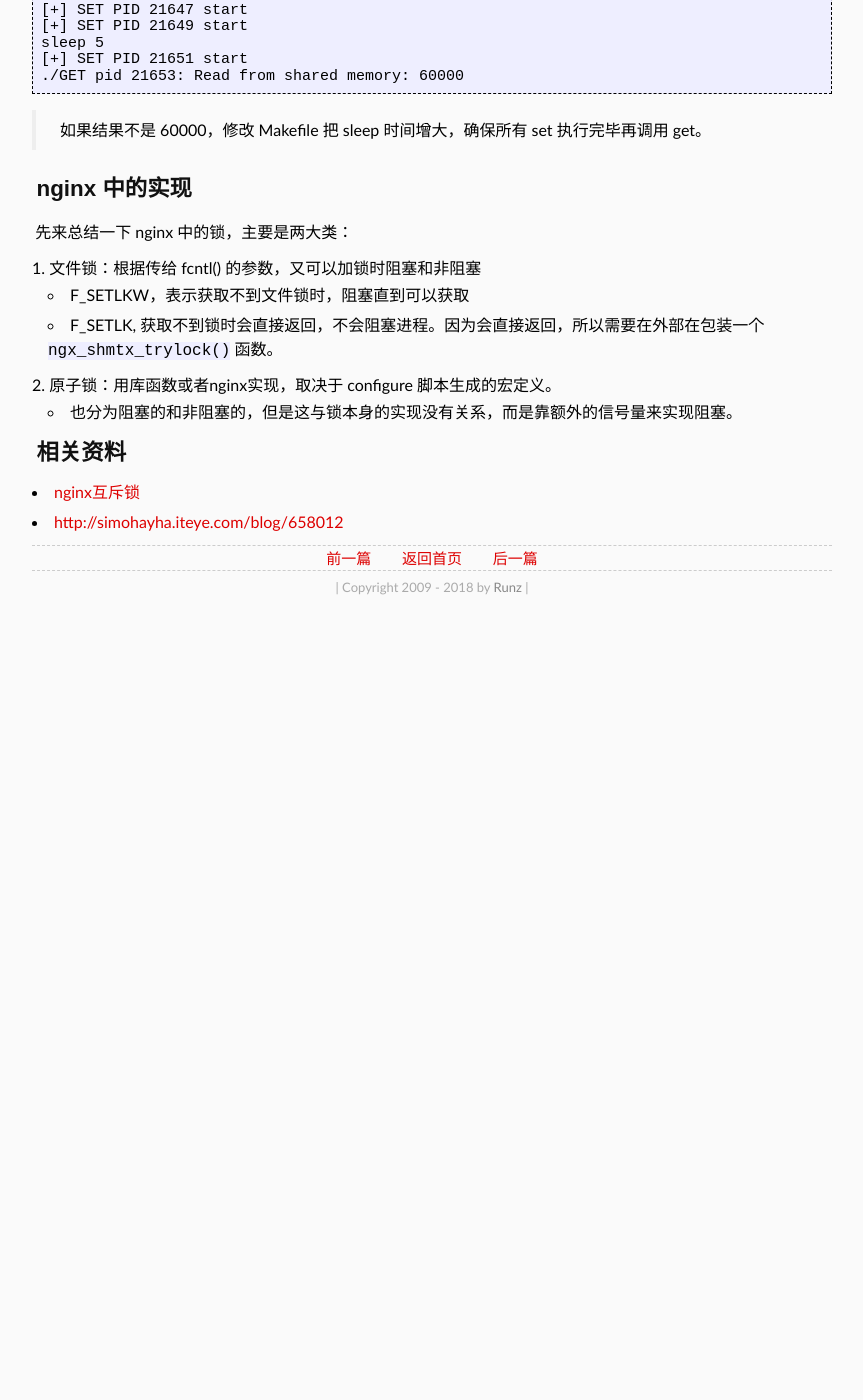
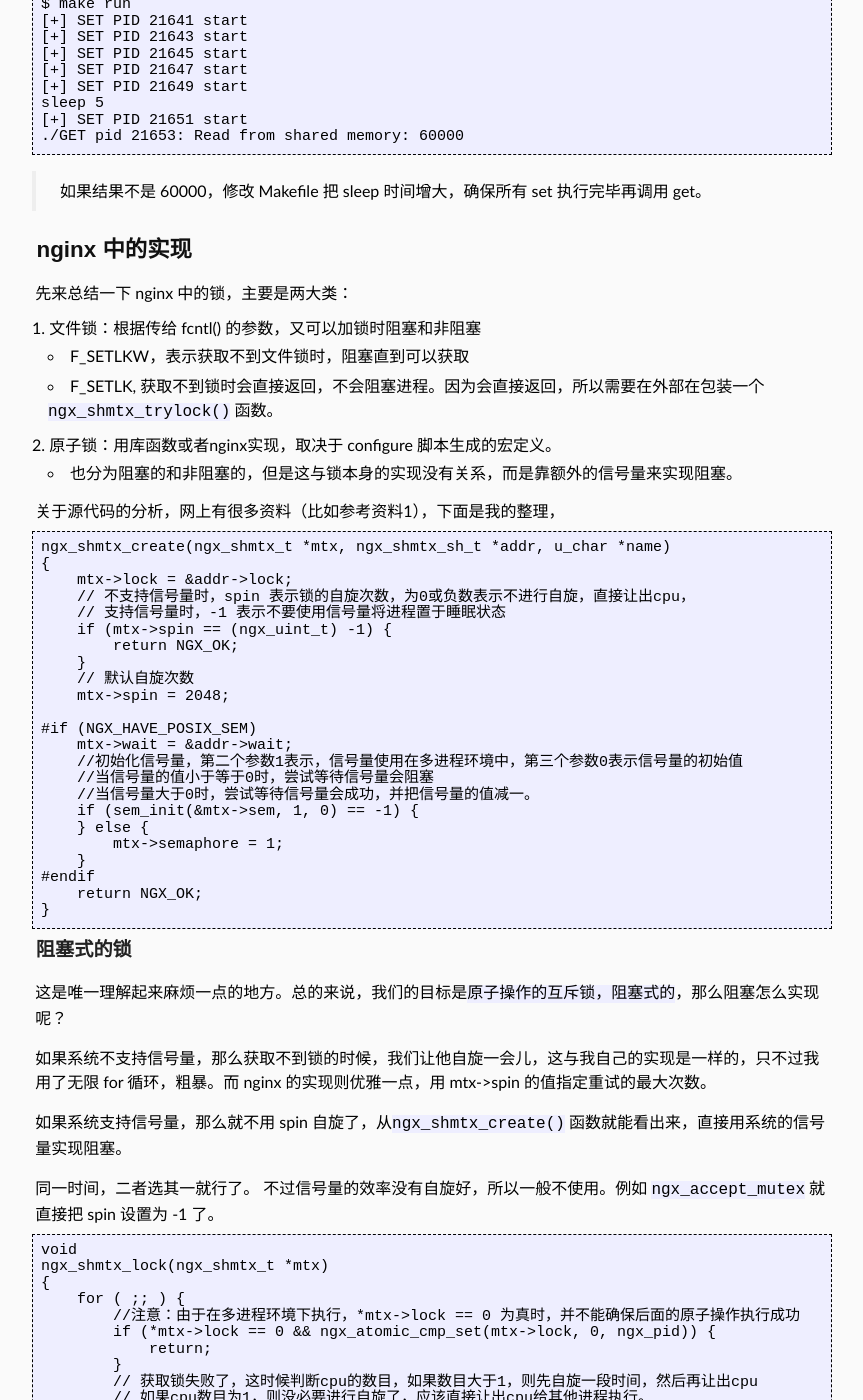
Before and after one commit to shaman7036/runzhen.github.io, a Jekyll site: the page built from _posts/2018-09-08-nginx-lock.md, in a window 1280 px wide and 1400 px high, scrolled down 3142 px. Shown: the whole window, without its empty margins (208-1071 px from the left). Built offline with Jekyll 4.4.1, drawn with Linux system fonts in a browser that asks for light colours; some web fonts are replaced; comment, search, counter and statistics services are not loaded; before the commit the page ends 3772 px from its top, so only the background shows below that; some of the changed text lies outside the part shown.

Commit message:
nginx-lock

````diff
--- a/_posts/2018-09-04-share-memory.md
+++ b/_posts/2018-09-04-share-memory.md
@@ -133,7 +133,7 @@
 ./GET pid 8309: Read from shared memory: 56778
 ```
 
-可以看到每次的结果都不一样。 那么怎么解决竞态条件呢？ 当然是用锁了，在下一篇博客[nginx 文件锁、原子锁的实现](https://blog.nlogn.cn/nginx-lock/)再详细的讨论。
+可以看到每次的结果都不一样。 那么怎么解决竞态条件呢？ 当然是用锁了，在下一篇博客[nginx 文件锁、自旋锁的实现](https://blog.nlogn.cn/nginx-lock/)再详细的讨论。
 
 总的来说 nginx 里有两种实现方式，一个是共享内存地址作为信号量lock，一个是文件锁，如果操作系统支持原子操作，首先考虑使用共享内存信号量，因为信号量比文件锁耗时少。
 
--- a/_posts/2018-09-08-nginx-lock.md
+++ b/_posts/2018-09-08-nginx-lock.md
@@ -1,7 +1,7 @@
 ---
 layout: post
 comments: yes
-title: "nginx 文件锁、原子锁的实现"
+title: "nginx 文件锁、自旋锁的实现"
 category: "Linux"
 tags: [nginx]
 ---
@@ -102,7 +102,7 @@
 > 另一个方法是修改 Makefile 的 run 部分，不自动运行 get 程序，只执行多个 set；然后用 `ps aux | grep set` 查看系统中有多少个 set 还在运行，确保没有之后再手动执行  ./get
 
 
-## 原子锁
+## 基于原子操作的锁
 
 文件锁的操作效率不及原子锁，原子锁是利用 CPU 提供的原子操作功能来实现锁，比如 `Compare-and-Swap` 指令 `cmpxchgl`， 可见效率上更胜一筹。
 
@@ -166,6 +166,115 @@
     - 也分为阻塞的和非阻塞的，但是这与锁本身的实现没有关系，而是靠额外的信号量来实现阻塞。
 
 
+关于源代码的分析，网上有很多资料（比如参考资料1），下面是我的整理，
+
+```
+ngx_shmtx_create(ngx_shmtx_t *mtx, ngx_shmtx_sh_t *addr, u_char *name)
+{
+    mtx->lock = &addr->lock;
+    // 不支持信号量时，spin 表示锁的自旋次数，为0或负数表示不进行自旋，直接让出cpu，
+    // 支持信号量时，-1 表示不要使用信号量将进程置于睡眠状态
+    if (mtx->spin == (ngx_uint_t) -1) {
+        return NGX_OK;
+    }
+    // 默认自旋次数
+    mtx->spin = 2048;
+
+#if (NGX_HAVE_POSIX_SEM)
+    mtx->wait = &addr->wait;
+    //初始化信号量，第二个参数1表示，信号量使用在多进程环境中，第三个参数0表示信号量的初始值
+    //当信号量的值小于等于0时，尝试等待信号量会阻塞
+    //当信号量大于0时，尝试等待信号量会成功，并把信号量的值减一。
+    if (sem_init(&mtx->sem, 1, 0) == -1) {
+    } else {
+        mtx->semaphore = 1;
+    }
+#endif
+    return NGX_OK;
+}
+```
+
+### 阻塞式的锁
+
+这是唯一理解起来麻烦一点的地方。总的来说，我们的目标是`原子操作的互斥锁，阻塞式的`，那么阻塞怎么实现呢？
+
+如果系统不支持信号量，那么获取不到锁的时候，我们让他自旋一会儿，这与我自己的实现是一样的，只不过我用了无限 for 循环，粗暴。而 nginx 的实现则优雅一点，用 mtx->spin 的值指定重试的最大次数。
+
+如果系统支持信号量，那么就不用 spin 自旋了，从`ngx_shmtx_create()` 函数就能看出来，直接用系统的信号量实现阻塞。
+
+同一时间，二者选其一就行了。 不过信号量的效率没有自旋好，所以一般不使用。例如 `ngx_accept_mutex` 就直接把 spin 设置为 -1 了。
+
+```
+void
+ngx_shmtx_lock(ngx_shmtx_t *mtx)
+{
+    for ( ;; ) {
+        //注意：由于在多进程环境下执行，*mtx->lock == 0 为真时，并不能确保后面的原子操作执行成功
+        if (*mtx->lock == 0 && ngx_atomic_cmp_set(mtx->lock, 0, ngx_pid)) {
+            return;
+        }
+        // 获取锁失败了，这时候判断cpu的数目，如果数目大于1，则先自旋一段时间，然后再让出cpu
+        // 如果cpu数目为1，则没必要进行自旋了，应该直接让出cpu给其他进程执行。
+        if (ngx_ncpu > 1) {
+            for (n = 1; n < mtx->spin; n <<= 1) {
+                for (i = 0; i < n; i++) {
+                    // ngx_cpu_pause函数并不是真的将程序暂停，
+                       而是为了提升循环等待时的性能，并且可以降低系统功耗。
+                    // 实现它时往往是一个指令： `__asm__`("pause")
+                    ngx_cpu_pause();
+                }
+
+                // 再次尝试获取锁
+                if (*mtx->lock == 0
+                    && ngx_atomic_cmp_set(mtx->lock, 0, ngx_pid))
+                {
+                    return;
+                }
+            }
+        }
+        // 支持信号量
+#if (NGX_HAVE_POSIX_SEM)
+        // 上面自旋次数已经达到，依然没有获取锁，将进程在信号量上挂起，等待其他进程释放锁后再唤醒。
+        if (mtx->semaphore) {
+            // 当前在该信号量上等待的进程数目加一
+            (void) ngx_atomic_fetch_add(mtx->wait, 1);
+            // 尝试获取一次锁，如果获取成功，将等待的进程数目减一，然后返回
+            if (*mtx->lock == 0 && ngx_atomic_cmp_set(mtx->lock, 0, ngx_pid)) {
+                (void) ngx_atomic_fetch_add(mtx->wait, -1);
+                return;
+            }
+            //  在信号量上进行等待
+            while (sem_wait(&mtx->sem) == -1) {
+                ngx_err_t  err;
+                err = ngx_errno;
+                if (err != NGX_EINTR) {
+                    break;
+                }
+            }
+
+            // 执行到此，肯定是其他进程释放锁了，
+            所以继续回到循环的开始，尝试再次获取锁
+            continue;
+        }
+#endif
+        // 在没有获取到锁，且不使用信号量时，会执行到这里.
+           通过 sched_yield 函数让调度器暂时将进程切出，让其他进程执行。
+        // 在其它进程执行后有可能释放锁，那么下次调度到本进程时，则有可能获取成功。
+        ngx_sched_yield();
+    }
+}
+```
+
+### 非阻塞式的锁
+
+非阻塞的锁就非常简单了
+```
+ngx_shmtx_trylock(ngx_shmtx_t *mtx)
+{
+    return (*mtx->lock == 0 && ngx_atomic_cmp_set(mtx->lock, 0, ngx_pid));
+}
+```
+
 ## 相关资料
 
 - [nginx互斥锁](http://shibing.github.io/2017/06/22/nginx%E4%BA%92%E6%96%A5%E9%94%81%E7%9A%84%E5%AE%9E%E7%8E%B0%E4%B8%8E%E4%BD%BF%E7%94%A8/)
````
